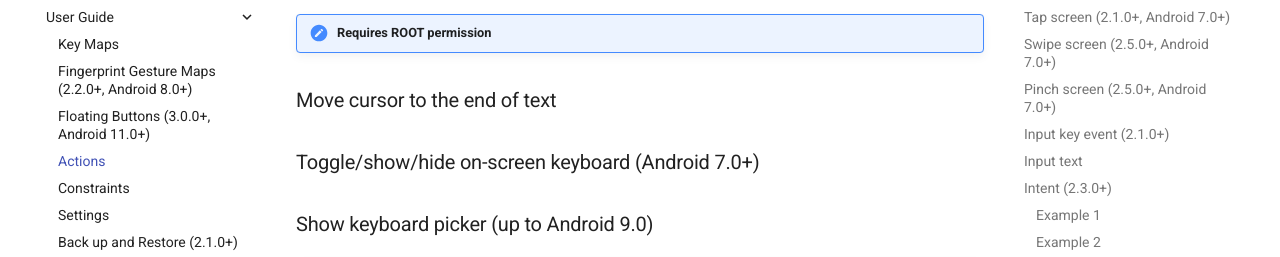
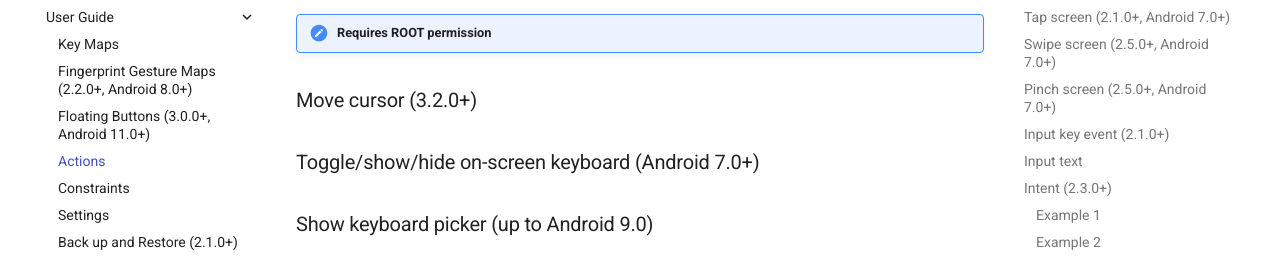
Before and after one commit to keymapperorg/KeyMapperDocs, an MkDocs documentation site: the page built from docs/user-guide/actions.md, in a window 1280 px wide and 900 px high, scrolled down 6818 px. Shown: the part 172-429 px from the top of the window. Built offline with MkDocs 1.6.1 and Material for MkDocs 9.7.7, drawn with Linux system fonts in a browser that asks for light colours; comment, search, counter and statistics services are not loaded.

Commit message:
#1725 feat: action to move cursor to previous/next character, word, line, paragraph, or page.

```diff
--- a/docs/user-guide/actions.md
+++ b/docs/user-guide/actions.md
@@ -191,7 +191,7 @@
 
 !!! attention "Requires ROOT permission"
 
-### Move cursor to the end of text
+### Move cursor (3.2.0+)
 
 ### Toggle/show/hide on-screen keyboard (Android 7.0+)
 
```
